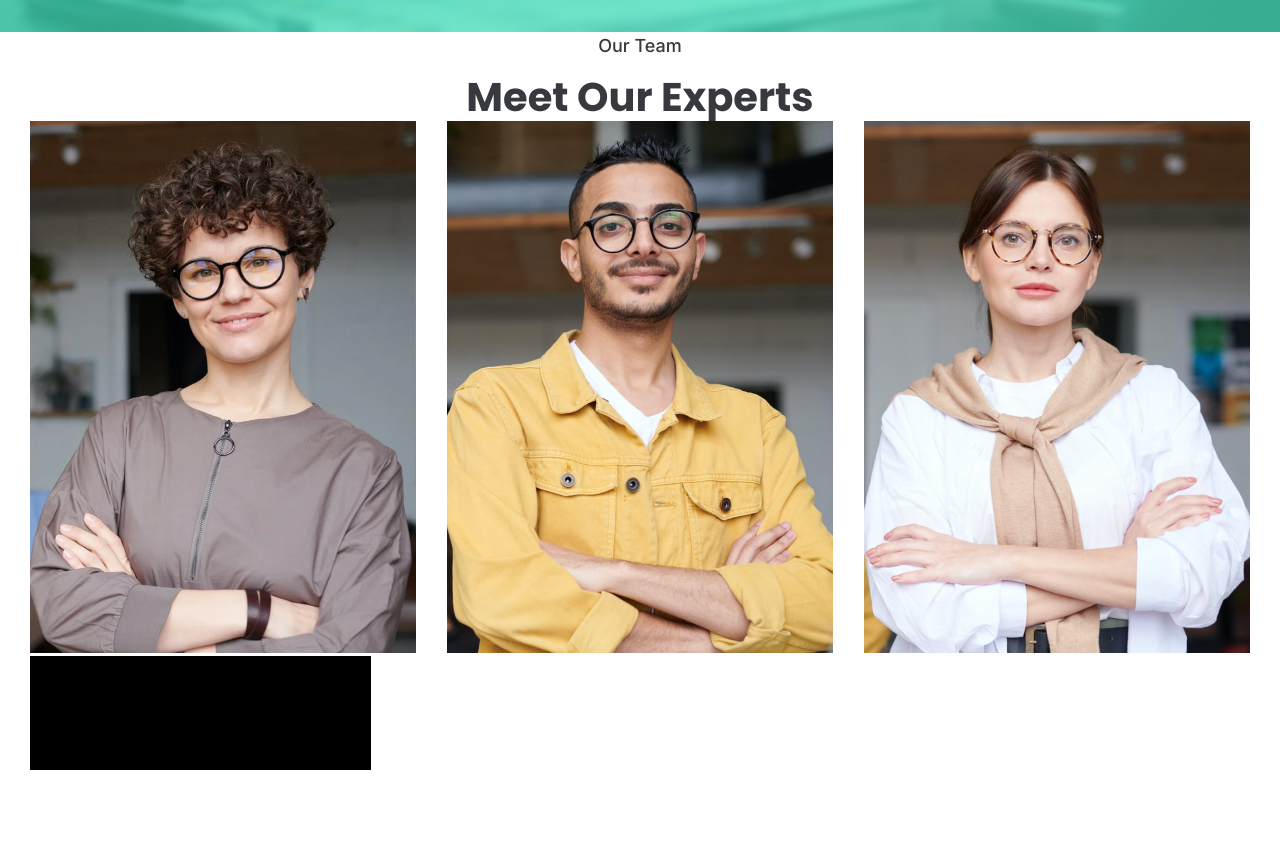
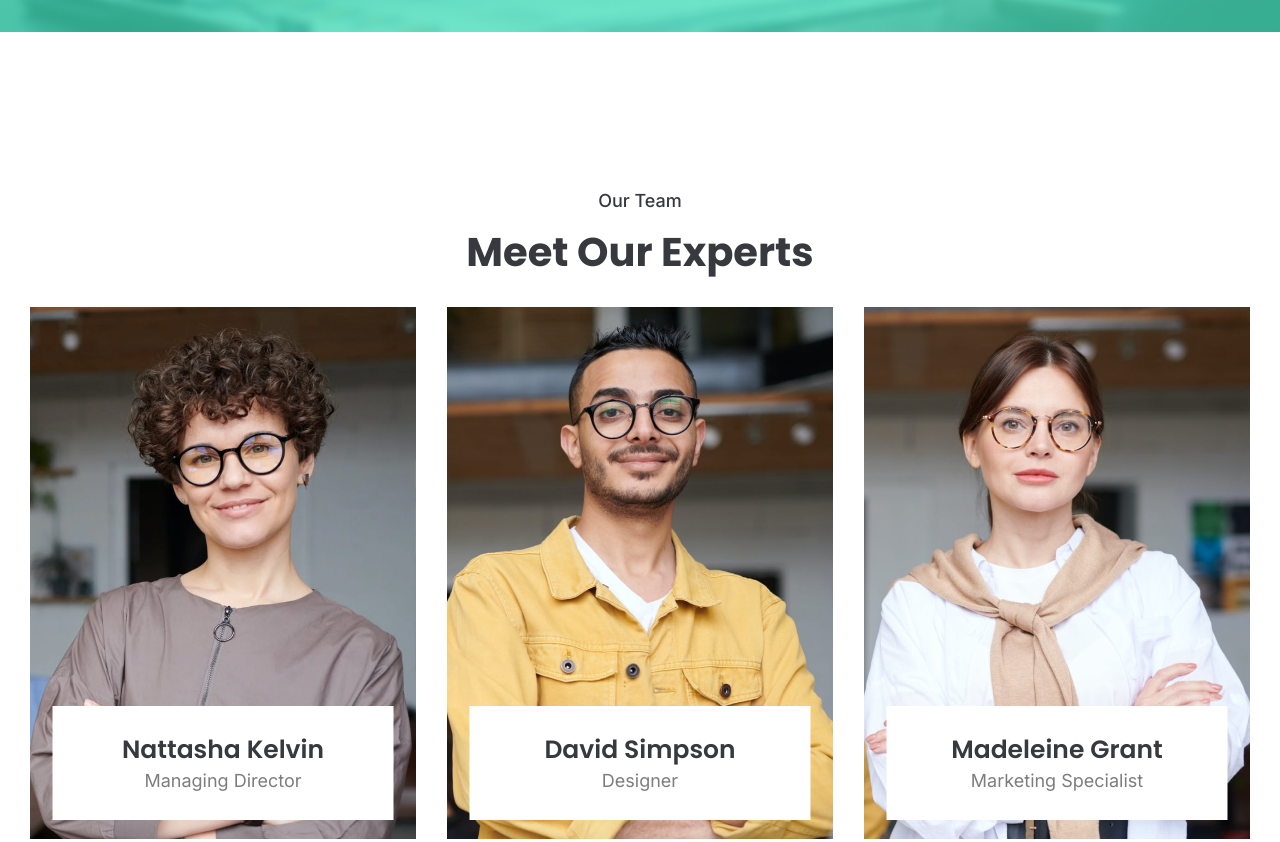
Before and after one commit to giookhmaladze/Homework-7, a plain HTML site: page index.html in a window 1280 px wide. Shown: the part 1140-1982 px from the top of the page. Before the commit the page ends 1910 px from the top, so only its background shows below. Drawn offline with nearby package versions, Linux system fonts and the light colour scheme.

Commit message:
finished
finished

```diff
--- a/css/style.css
+++ b/css/style.css
@@ -138,6 +138,7 @@ body{
 }
 .box-relative{
     position: relative;
+    margin-bottom: 155px;
 }
 .box-absolute{
     width: 511px;
@@ -171,17 +172,44 @@ body{
     color: #37393F;
     margin-bottom: 47px;
 }
-.inline-blk{
-    position: relative;
-}
+
 .container-bottom{
     display: flex;
     flex-direction: row;
     justify-content: space-between;
+    margin-top: 31px;
 }
 .inner-box{
-    background-color: rgb(0, 0, 0);
+    background-color: rgb(255, 255, 255);
     width: 341px;
     height: 114px;
     position: absolute;
+    bottom: 22px;
+    left: 50%;
+    transform: translate(-50%, 0);
+    display: flex;
+    text-align: center;
+    align-items: center;
+    justify-content: center;
+    flex-direction: column;
 }
+.relative-box{
+    position: relative;
+
+}
+.box-name{
+    font-family: 'Poppins';
+    font-style: normal;
+    font-weight: 600;
+    font-size: 25px;
+    line-height: 38px;
+    color: #37393F;
+}
+.box-occupation{
+    font-family: 'Inter';
+    font-style: normal;
+    font-weight: 400;
+    font-size: 18px;
+    line-height: 135.19%;
+    color: #7D7D7D;
+}
--- a/index.html
+++ b/index.html
@@ -30,8 +30,8 @@
     </header>
     <section>
         <div class="text-div">
-            <p class="text-1">Work Process</p>
-            <p class="text-2">How We Work</p>
+            <h2 class="text-1">Work Process</h2>
+            <h2 class="text-2">How We Work</h2>
         </div>
         <!-- Boxes -->
         <div class="box-container container">
@@ -67,6 +67,7 @@
             </div>
         </div>
         <!-- Boxes End-->
+        <!-- Banner -->
         <div class="box-relative">
             <img src="photo/Image.jpg" alt="image" class="banner">
             <div class="box-absolute">
@@ -74,20 +75,36 @@
                 <p class="box-txt-2">Our Presentation</p>
                 <p class="box-txt-3">Collaboratively administrate channels whereas virtual tailers
                     predominate procedures reliable supply chains.</p>
-                <img src="photo/Play Buttom.svg" alt="Play">
+                <img src="photo/Play-Buttom.svg" alt="Play">
             </div>
         </div>
+
         <div class="text-div more">
             <p class="text-1">Our Team</p>
             <p class="text-2">Meet Our Experts</p>
         </div>
-        <div class="container-bottom container ">
-            <div class="inline-blk">
+        <div class="container-bottom container">
+            <div class="relative-box">
                 <img src="photo/Image5.jpg" alt="photo">
-                <div class="inner-box"></div>
+                <div class="inner-box">
+                    <p class="box-name">Nattasha Kelvin</p>
+                    <p class="box-occupation">Managing Director</p>
+                </div>
             </div>
-            <div class="inline-blk"><img src="photo/Image6.png" alt="photo"></div>
-            <div class="inline-blk"><img src="photo/Image7.png" alt="photo"></div>
+            <div class="relative-box">
+                <img src="photo/Image6.png" alt="photo">
+                <div class="inner-box">
+                    <p class="box-name">David Simpson</p>
+                    <p class="box-occupation">Designer</p>
+                </div>
+            </div>
+            <div class="relative-box">
+                <img src="photo/Image7.png" alt="photo">
+                <div class="inner-box">
+                    <p class="box-name">Madeleine Grant</p>
+                    <p class="box-occupation">Marketing Specialist</p>
+                </div>
+            </div>
         </div>
     </section>
 </body>
```
Also changed, not shown: photo/Play-Buttom.svg (renamed from photo/Play Buttom.svg).
